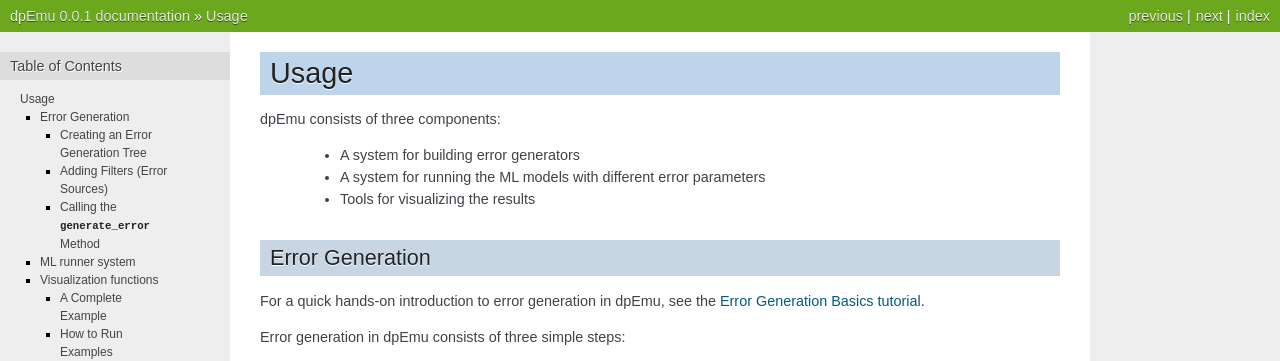
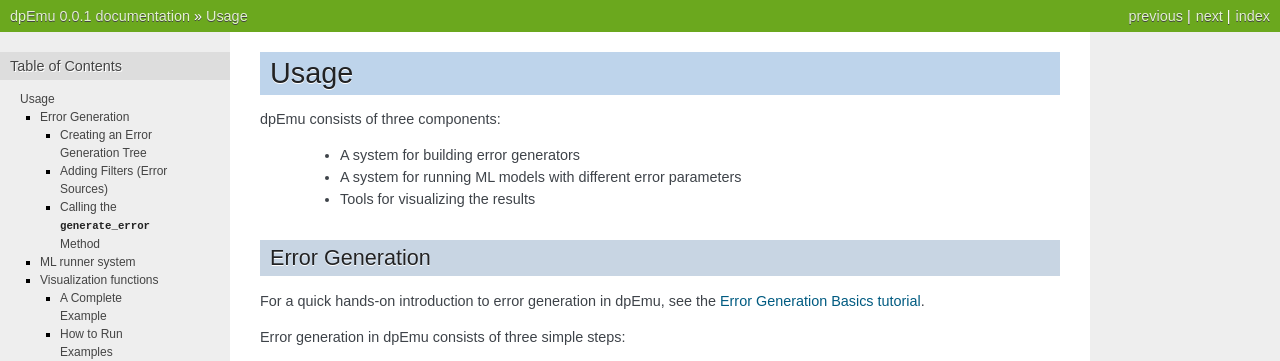
Before and after one commit to dpEmu/dpEmu, a Sphinx documentation site: the page built from docs/usage.rst, in a window 1280 px wide and 900 px high. Shown: the top 361 px of the window. Built offline with Sphinx 7.4.7, drawn with Linux system fonts in a browser that asks for light colours.

Commit message:
Remove superfluous 'the'

```diff
--- a/docs/usage.rst
+++ b/docs/usage.rst
@@ -4,7 +4,7 @@ Usage
 dpEmu consists of three components:
 
   * A system for building error generators
-  * A system for running the ML models with different error parameters
+  * A system for running ML models with different error parameters
   * Tools for visualizing the results
 
 
```
